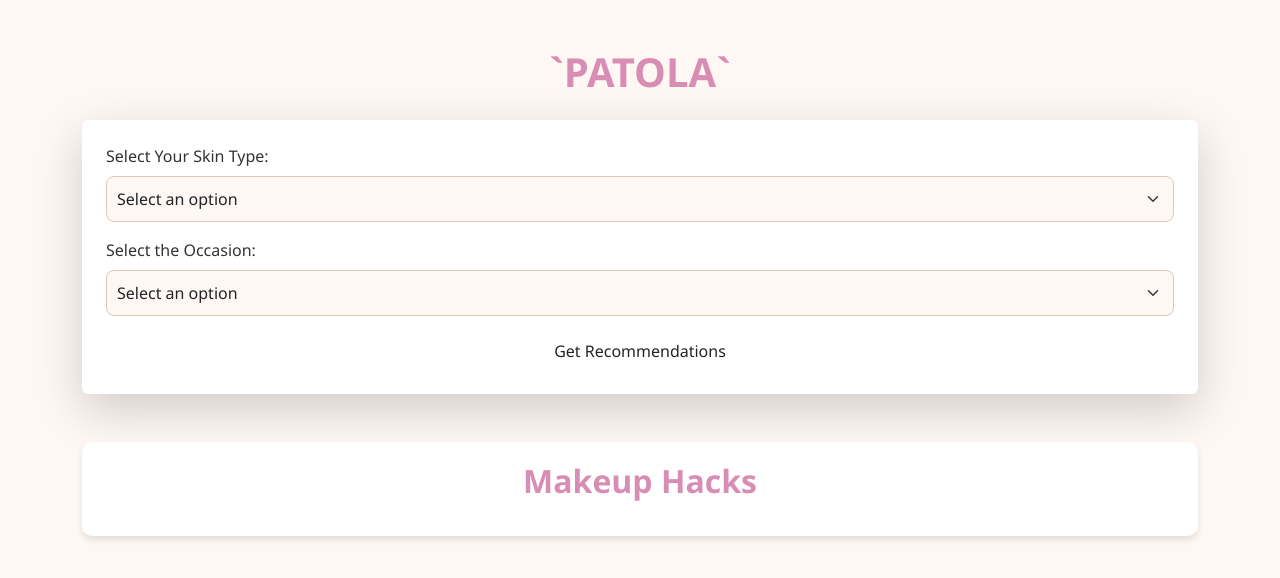
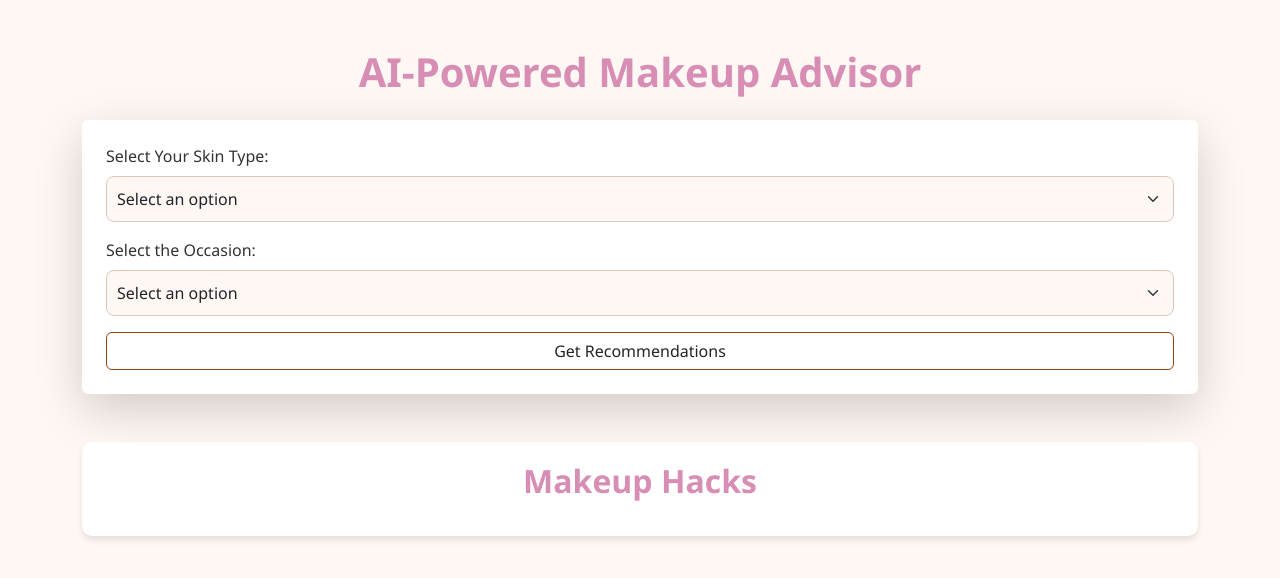
Before and after one commit to epsit03/patola, a plain HTML site: page index.html in a window 1280 px wide. Drawn offline with nearby package versions, Linux system fonts and the light colour scheme.

Commit message:
Update index.html

```diff
--- a/index.html
+++ b/index.html
@@ -3,7 +3,7 @@
 <head>
   <meta charset="UTF-8">
   <meta name="viewport" content="width=device-width, initial-scale=1.0">
-  <title>PATOLA (^^)</title>
+  <title>AI Makeup Advisor</title>
   <link href="https://cdn.jsdelivr.net/npm/bootstrap@5.3.0-alpha3/dist/css/bootstrap.min.css" rel="stylesheet">
   <link rel="stylesheet" href="styles.css">
 </head>
@@ -11,7 +11,7 @@
   <div id="mouse-background"></div> <!-- Mouse-following background -->
 
   <div class="container mt-5">
-    <h1 class="text-center mb-4 main-title">`PATOLA`</h1>
+    <h1 class="text-center mb-4 main-title">AI-Powered Makeup Advisor</h1>
 
     <!-- Form Section -->
     <form id="preferencesForm" class="mb-5 shadow-lg p-4 rounded bg-white">
@@ -35,11 +35,11 @@
           <option value="office">Office</option>
         </select>
       </div>
-      <button type="submit" class="btn btn-pink w-100">Get Recommendations</button>
+      <button type="submit" class="btn btn-pink w-100" style="border: 1px saddlebrown solid;">Get Recommendations</button>
     </form>
 
-    <!-- Spinner for loading -->
-    <div id="loadingSpinner" class="text-center" style="display: none;">
+     <!-- Spinner for loading -->
+     <div id="loadingSpinner" class="text-center" style="display: none;">
       <div class="spinner-border" role="status">
         <span class="visually-hidden">Loading...</span>
       </div>
@@ -47,7 +47,7 @@
     </div>
 
     <!-- Recommendations Accordion -->
-    <div id="recommendationsAccordion" class="accordion mb-5" style="display: none;"></div>
+    <div id="recommendationsAccordion" class="accordion mb-5"></div>
 
     <!-- Hacks Section -->
     <section id="makeupHacks" class="mb-5">
```
